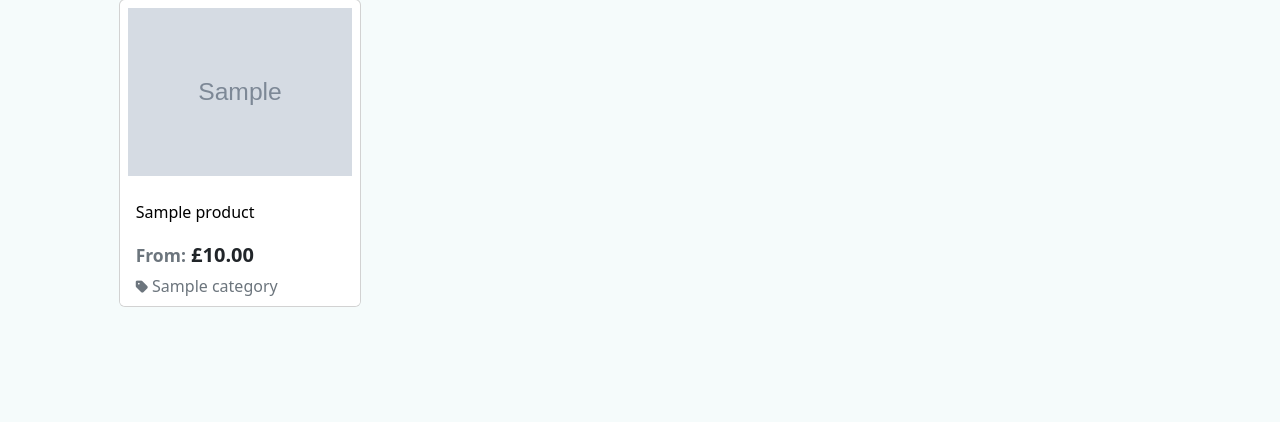
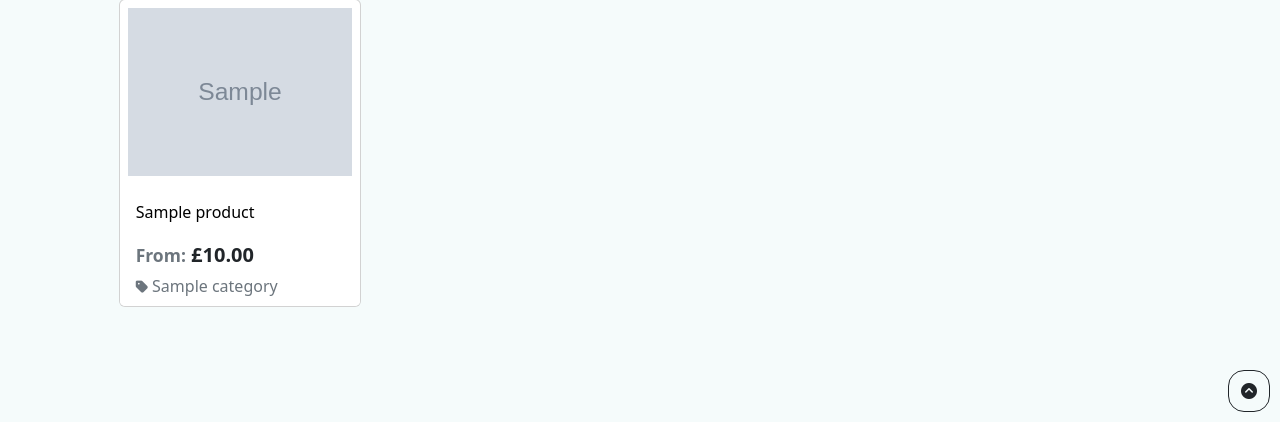
Before and after one commit to KlaudiaMatysiak/plushies, a Django app: page /shop/ in a window 1280 px wide. Shown: the part 378-800 px from the top of the page. Run offline with Django 3.2, Linux system fonts and the light colour scheme; tables that the repository leaves empty hold one stand-in row (values such as "Sample post"); grey boxes marked "Sample" are stand-in pictures.

Commit message:
Add fixed button that takes user to the top of the page

```diff
--- a/products/templates/products/shop.html
+++ b/products/templates/products/shop.html
@@ -81,9 +81,18 @@
         </div>
     </div>
 </div>
+<div class="btn button-position btn-outline-dark rounded-4 py-2" id="button">
+    <i class="fa-solid fa-circle-chevron-up"></i>
+</div>
 {% endblock %}
 {% block postloadjs %}
     {{ block.super }}
+    <script type="text/javascript">
+		$('#button').click(function(e) {
+			window.scrollTo(0,0)
+		})
+	</script>
+
     <script type="text/javascript">
         $('#sort-selector').change(function() {
             var selector = $(this);
--- a/static/css/base.css
+++ b/static/css/base.css
@@ -12,3 +12,9 @@ body {
     border-width: 0 0 1px;
     border-color: #ebebeb;
 }
+
+.button-position {
+    position: fixed;
+    bottom: 10px;
+    right: 10px;
+}
```
